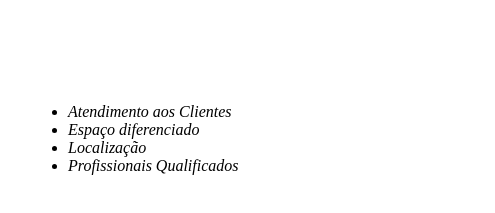
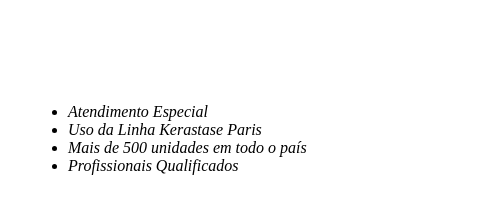
Before and after one commit to techevinicius/techevinicius.github.io, a plain HTML site: page index.html in a window 1280 px wide. Shown: the part 337-550 px from the top of the page, 0-495 px from the left. Drawn offline with Linux system fonts and the light colour scheme.

Commit message:
Update index.html

```diff
--- a/index.html
+++ b/index.html
@@ -22,9 +22,9 @@
 			<h2>Benefícios</h2>
 
 			<ul>
-				<li class="itens">Atendimento aos Clientes</li>
-				<li class="itens">Espaço diferenciado</li>
-				<li class="itens">Localização</li>
+				<li class="itens">Atendimento Especial</li>
+				<li class="itens">Uso da Linha Kerastase Paris</li>
+				<li class="itens">Mais de 500 unidades em todo o país</li>
 				<li class="itens">Profissionais Qualificados</li>
 			</ul>
 
```
